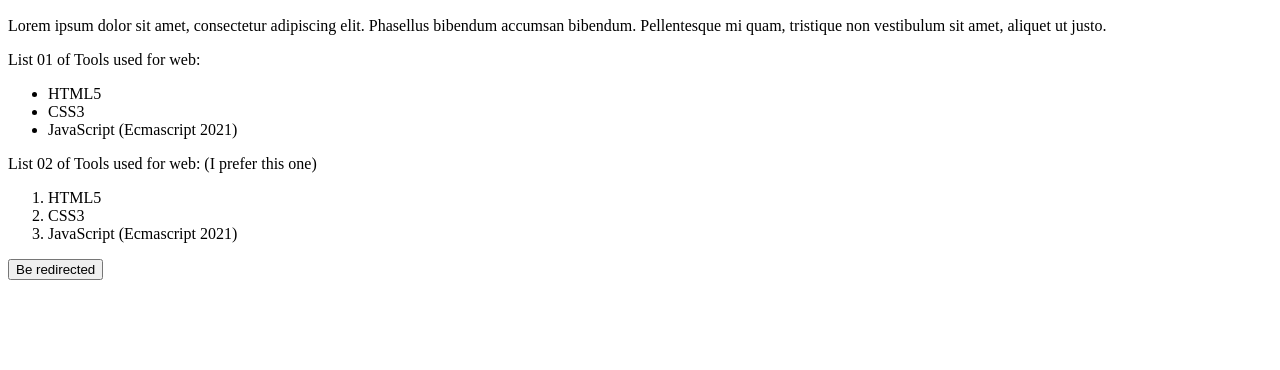
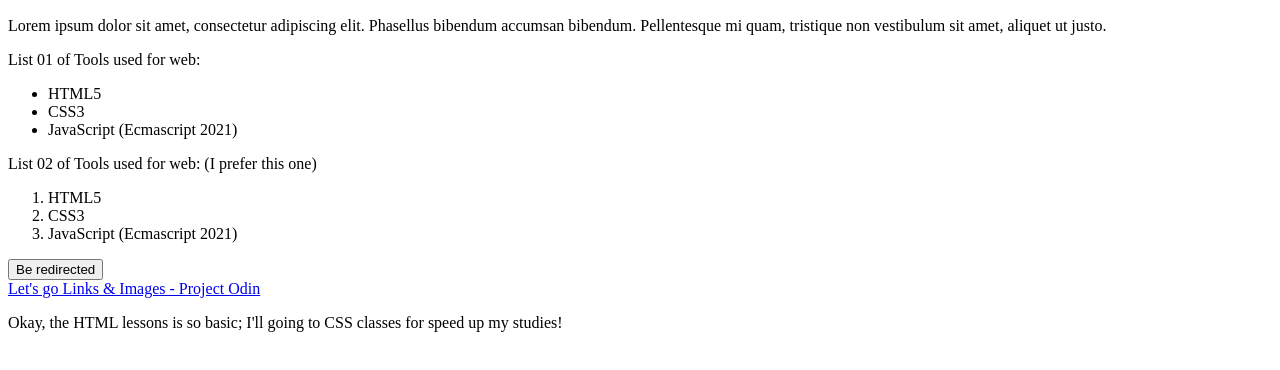
Before and after one commit to CarlosViniMSouza/Odin-Project-Foundations, a plain HTML site: page index.html in a window 1280 px wide. Shown: the part 110-480 px from the top of the page. Drawn offline with Linux system fonts and the light colour scheme.

Commit message:
Next topic: Commit Messages

```diff
--- a/index.html
+++ b/index.html
@@ -40,9 +40,19 @@
             <li> JavaScript (Ecmascript 2021) </li>
         </ol>
 
-        <button onclick="redirectToPage()"> Be redirected </button>
+        <button onclick="redirectToPage()"> Be redirected </button> <br></ br>
+
+        <a
+            href="https://www.theodinproject.com/lessons/foundations-links-and-images"
+            target="_blank"
+            rel="noopener noreferrer"
+        >
+            Let's go Links & Images - Project Odin
+        </a>
     </div>
 
     <script async defer src="./script.js"></script>
+
+    <p> Okay, the HTML lessons is so basic; I'll going to CSS classes for speed up my studies! </p>
 </body>
 </html>
```
Also changed, not shown: 1 other file.
